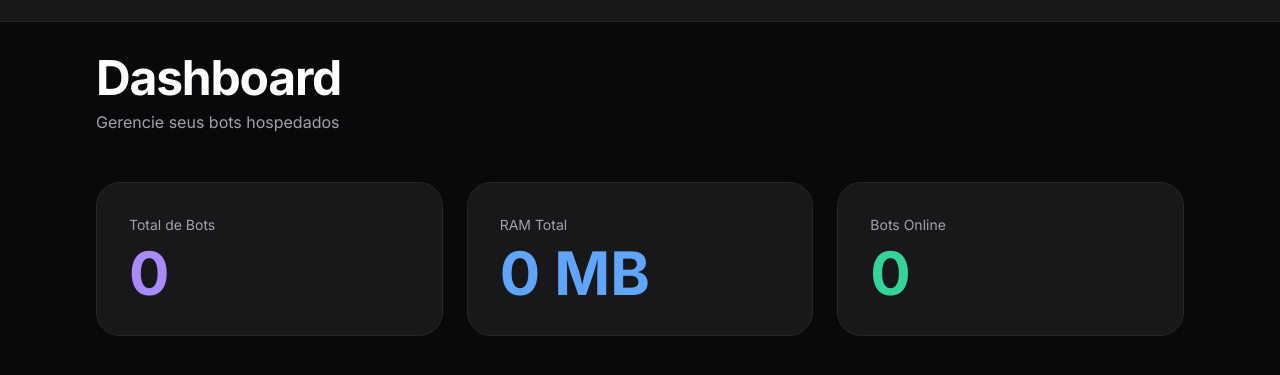
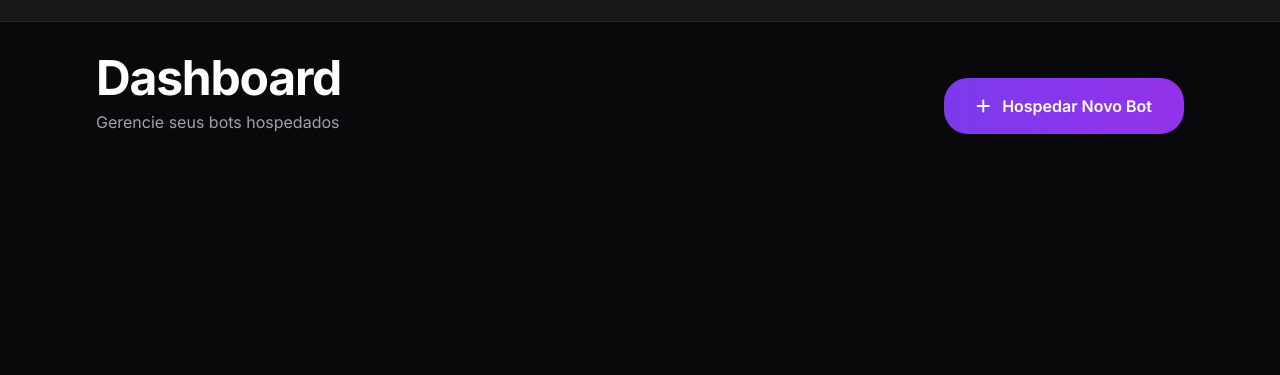
Before and after one commit to Htt-devs/Hostbot, a website: page public/index.html in a window 1280 px wide. Shown: the part 87-462 px from the top of the page. Drawn offline with nearby package versions, Linux system fonts and the light colour scheme; no server answers.

Commit message:
Refactor dashboard layout and add new bot button
Removed commented-out sections and reorganized the dashboard layout for improved clarity. Added a button to host a new bot.

```diff
--- a/public/index.html
+++ b/public/index.html
@@ -14,7 +14,6 @@
   </style>
 </head>
 <body class="bg-zinc-950 text-white min-h-screen">
-  <!-- Top Bar -->
   <div class="bg-zinc-900 border-b border-zinc-800 px-8 py-6 flex items-center justify-between sticky top-0 z-50">
     <div class="flex items-center gap-4">
       <div class="text-3xl font-bold tracking-tighter bg-gradient-to-r from-violet-400 to-blue-400 bg-clip-text text-transparent">HostBot</div>
@@ -28,31 +27,18 @@
   </div>
 
   <div class="max-w-6xl mx-auto p-8">
-    <div class="mb-12">
+    <div class="flex justify-between items-end mb-10">
+      <div>
         <h1 class="text-5xl font-bold tracking-tight">Dashboard</h1>
         <p class="text-zinc-400 mt-2">Gerencie seus bots hospedados</p>
       </div>
-
-    <!-- Stats -->
-    <div class="grid grid-cols-1 md:grid-cols-3 gap-6 mb-12">
-      <div class="bg-zinc-900 border border-zinc-800 rounded-3xl p-8">
-        <p class="text-zinc-400 text-sm">Total de Bots</p>
-        <p id="total-bots" class="text-6xl font-bold text-violet-400 mt-2">0</p>
-      </div>
-      <div class="bg-zinc-900 border border-zinc-800 rounded-3xl p-8">
-        <p class="text-zinc-400 text-sm">RAM Total</p>
-        <p id="total-ram" class="text-6xl font-bold text-blue-400 mt-2">0 MB</p>
-      </div>
-      <div class="bg-zinc-900 border border-zinc-800 rounded-3xl p-8">
-        <p class="text-zinc-400 text-sm">Bots Online</p>
-        <p id="online-bots" class="text-6xl font-bold text-emerald-400 mt-2">0</p>
-      </div>
+      <button onclick="hospedarNovo()" class="bg-gradient-to-r from-violet-600 to-purple-600 px-8 py-4 rounded-3xl font-semibold flex items-center gap-3 hover:brightness-110 transition">
+        <i class="fa-solid fa-plus"></i> Hospedar Novo Bot
+      </button>
     </div>
 
-    <!-- Bots -->
     <div id="bots-container" class="grid grid-cols-1 md:grid-cols-2 lg:grid-cols-3 gap-6"></div>
 
-    <!-- Empty State -->
     <div id="empty-state" class="hidden text-center py-24">
       <div class="mx-auto w-32 h-32 bg-gradient-to-br from-violet-500 to-blue-500 rounded-3xl flex items-center justify-center text-8xl mb-8">🚀</div>
       <h3 class="text-4xl font-semibold mb-3">Nenhum bot hospedado ainda</h3>
@@ -62,14 +48,8 @@
 
   <script>
     async function loadBots() {
-      try {
       const res = await fetch('/api/bots');
       const bots = await res.json();
-
-        document.getElementById('total-bots').textContent = bots.length;
-        document.getElementById('online-bots').textContent = bots.filter(b => b.status === 'online').length;
-        document.getElementById('total-ram').textContent = bots.reduce((sum, b) => sum + (b.ram || 0), 0) + ' MB';
-
       const container = document.getElementById('bots-container');
       const empty = document.getElementById('empty-state');
 
@@ -105,7 +85,6 @@
         `;
         container.appendChild(card);
       });
-      } catch (e) { console.error(e); }
     }
 
     async function controlarBot(id, action) {
```
Lines whose indentation alone changed are shown as unchanged.
